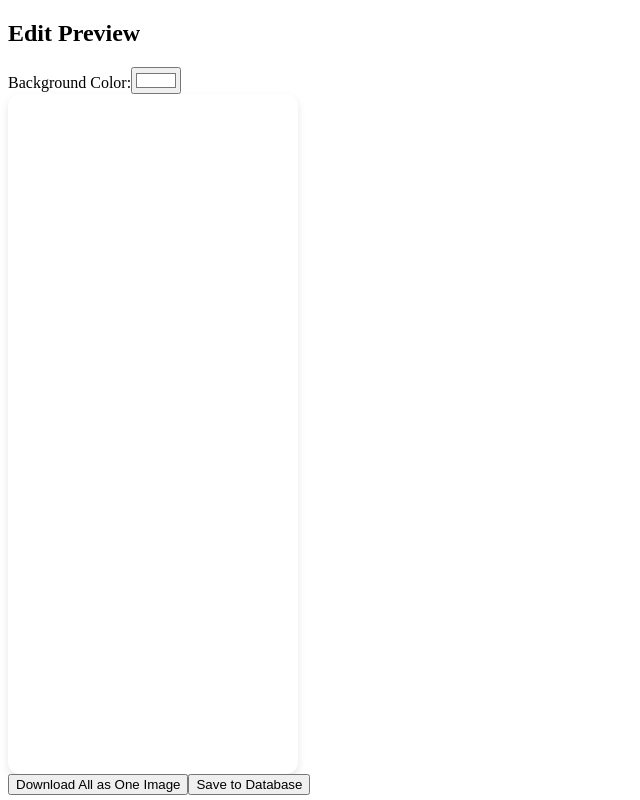
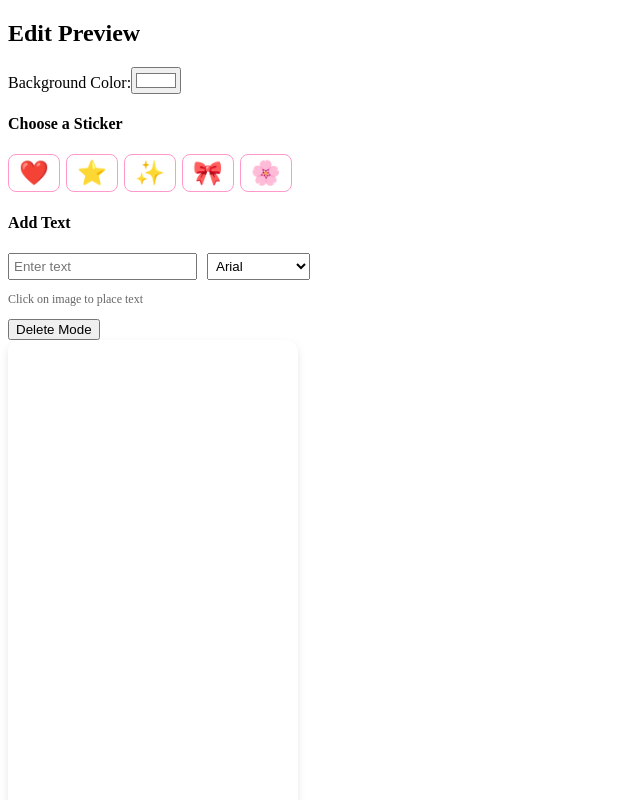
Before and after one commit to ImJennyLyn/snap-photobooth, a React (Create React App) app: page /edit in a window 1280 px wide. Shown: the top 800 px of the page, without its empty margins (0-640 px from the left). Built offline with nearby package versions, Linux system fonts and the light colour scheme.

Commit message:
added adding stickers and text in editing the picture

```diff
--- a/src/App.css
+++ b/src/App.css
@@ -3,10 +3,13 @@
   display: flex;
   justify-content: center;
   align-items: center;
-  background-color: #f5c8c8;
+  background-image: url('images/snap.png');
+  background-size: cover;
+  background-position: center;
   padding: 2rem;
   box-sizing: border-box;
 }
+
 
 .content-wrapper {
   display: flex;
@@ -123,3 +126,29 @@
   height: 100%;
   object-fit: cover;
 }
+
+
+.sticker-panel {
+  margin: 1rem 0;
+}
+
+.sticker-panel button {
+  font-size: 1.5rem;
+  margin-right: 0.5rem;
+  cursor: pointer;
+  background: #fff0f6;
+  border: 1px solid #f9c;
+  border-radius: 8px;
+  padding: 4px 10px;
+}
+
+.sticker {
+  user-select: none;
+}
+
+.text-overlay {
+  padding: 4px 8px;
+  background: rgba(142, 104, 104, 0.8);
+  border-radius: 6px;
+  box-shadow: 1px 1px 6px rgba(0, 0, 0, 0.15);
+}
--- a/src/EditPage.js
+++ b/src/EditPage.js
@@ -6,7 +6,12 @@ import './App.css';
 const EditPage = () => {
   const [images, setImages] = useState([]);
   const [bgColor, setBgColor] = useState('#ffffff');
-  const [combinedImage, setCombinedImage] = useState(null); // State to hold the combined image
+  const [combinedImage, setCombinedImage] = useState(null);
+  const [stickers, setStickers] = useState([]);
+  const [selectedSticker, setSelectedSticker] = useState(null);
+  const [texts, setTexts] = useState([]);
+  const [currentText, setCurrentText] = useState('');
+  const [selectedFont, setSelectedFont] = useState('Arial');
   const wrapperRef = useRef(null);
 
   useEffect(() => {
@@ -18,28 +23,25 @@ const EditPage = () => {
     if (!wrapperRef.current) return;
 
     const canvas = await html2canvas(wrapperRef.current);
-    const imageData = canvas.toDataURL('image/jpeg'); // Get the base64 data URL
-
-    // Set the combined image in state
+    const imageData = canvas.toDataURL('image/jpeg');
     setCombinedImage(imageData);
 
     const link = document.createElement('a');
     link.download = 'combined-images.jpg';
-    link.href = imageData; // Use the generated base64 image data
+    link.href = imageData;
     link.click();
   };
 
   const saveToDatabase = async () => {
     try {
-      // Ensure combinedImage is a base64 string and not empty
       if (!combinedImage) {
         alert('No image to save');
         return;
       }
 
       const response = await axios.post('http://localhost/MY-PHOTOBOOTH-APP/src/saveImage.php', {
-        image: combinedImage,  // The base64 encoded image data
-        created_at: new Date().toISOString(),  // Timestamp when image was taken
+        image: combinedImage,
+        created_at: new Date().toISOString(),
       });
 
       alert(response.data.message);
@@ -48,9 +50,43 @@ const EditPage = () => {
     }
   };
 
+  const handleWrapperClick = (e) => {
+    const rect = wrapperRef.current.getBoundingClientRect();
+    const x = ((e.clientX - rect.left) / rect.width) * 100;
+    const y = ((e.clientY - rect.top) / rect.height) * 100;
+
+    if (selectedSticker) {
+      setStickers([...stickers, { emoji: selectedSticker, x, y }]);
+      setSelectedSticker(null);
+    } else if (currentText.trim()) {
+      setTexts([...texts, { content: currentText, font: selectedFont, x, y }]);
+      setCurrentText('');
+    }
+  };
+
+  const [deleteMode, setDeleteMode] = useState(false);
+
+
+  const handleDragEnd = (e, idx, type) => {
+    const rect = wrapperRef.current.getBoundingClientRect();
+    const x = ((e.clientX - rect.left) / rect.width) * 100;
+    const y = ((e.clientY - rect.top) / rect.height) * 100;
+
+    if (type === 'sticker') {
+      const updated = [...stickers];
+      updated[idx] = { ...updated[idx], x, y };
+      setStickers(updated);
+    } else if (type === 'text') {
+      const updated = [...texts];
+      updated[idx] = { ...updated[idx], x, y };
+      setTexts(updated);
+    }
+  };
+
   return (
     <div>
       <h2>Edit Preview</h2>
+
       <label>
         Background Color:
         <input
@@ -60,16 +96,124 @@ const EditPage = () => {
         />
       </label>
 
+      <div className="sticker-panel">
+        <h4>Choose a Sticker</h4>
+        {['❤️', '⭐', '✨', '🎀', '🌸'].map((emoji) => (
+          <button
+            key={emoji}
+            onClick={() => setSelectedSticker(emoji)}
+            style={{
+              backgroundColor: selectedSticker === emoji ? '#ffdeec' : '#fff',
+              border: '1px solid #f9c',
+              borderRadius: '8px',
+              fontSize: '1.5rem',
+              marginRight: '6px',
+              cursor: 'pointer',
+            }}
+          >
+            {emoji}
+          </button>
+        ))}
+      </div>
+
+      <div className="text-panel">
+        <h4>Add Text</h4>
+        <input
+          type="text"
+          value={currentText}
+          onChange={(e) => setCurrentText(e.target.value)}
+          placeholder="Enter text"
+          style={{ marginRight: '10px', padding: '4px' }}
+        />
+        <select
+          value={selectedFont}
+          onChange={(e) => setSelectedFont(e.target.value)}
+          style={{ padding: '4px' }}
+        >
+          <option value="Arial">Arial</option>
+          <option value="'Comic Sans MS', cursive">Comic Sans</option>
+          <option value="'Courier New', monospace">Courier</option>
+          <option value="'Lucida Handwriting', cursive">Handwriting</option>
+          <option value="'Brush Script MT', cursive">Brush Script</option>
+        </select>
+        <p style={{ fontSize: '12px', color: '#666' }}>Click on image to place text</p>
+      </div>
+
+      <button onClick={() => setDeleteMode(!deleteMode)}>
+  {deleteMode ? 'Exit Delete Mode' : 'Delete Mode'}
+</button>
+
       <div
         className="image-preview-wrapper"
-        style={{ backgroundColor: bgColor, padding: '20px' }}
+        style={{
+          backgroundColor: bgColor,
+          padding: '20px',
+          position: 'relative',
+          minHeight: '400px',
+        }}
         ref={wrapperRef}
+        onClick={handleWrapperClick}
       >
         {images.map((img, idx) => (
           <div key={idx} className="image-preview">
             <img className="preview-img" src={img} alt={`Edited ${idx + 1}`} />
           </div>
         ))}
+
+{stickers.map((sticker, idx) => (
+  <div
+    key={`s-${idx}`}
+    className="sticker"
+    style={{
+      position: 'absolute',
+      top: `${sticker.y}%`,
+      left: `${sticker.x}%`,
+      fontSize: '2rem',
+      cursor: deleteMode ? 'pointer' : 'move',
+    }}
+    draggable={!deleteMode}
+    onClick={() => {
+      if (deleteMode) {
+        const updated = [...stickers];
+        updated.splice(idx, 1);
+        setStickers(updated);
+      }
+    }}
+    onDragEnd={(e) => handleDragEnd(e, idx, 'sticker')}
+  >
+    {sticker.emoji}
+  </div>
+))}
+
+
+{texts.map((text, idx) => (
+  <div
+    key={`t-${idx}`}
+    className="text-overlay"
+    style={{
+      position: 'absolute',
+      top: `${text.y}%`,
+      left: `${text.x}%`,
+      fontFamily: text.font,
+      fontSize: '20px',
+      color: '#333',
+      cursor: deleteMode ? 'pointer' : 'move',
+      whiteSpace: 'pre',
+    }}
+    draggable={!deleteMode}
+    onClick={() => {
+      if (deleteMode) {
+        const updated = [...texts];
+        updated.splice(idx, 1);
+        setTexts(updated);
+      }
+    }}
+    onDragEnd={(e) => handleDragEnd(e, idx, 'text')}
+  >
+    {text.content}
+  </div>
+))}
+
       </div>
 
       <button onClick={downloadAllImagesAsOne}>Download All as One Image</button>
```
Also changed, not shown: EditPage.js (added, +86 -0 lines), src/images/bg.png (added), src/images/snap.png (added).
